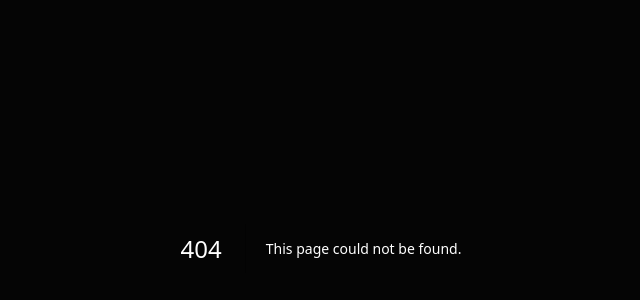
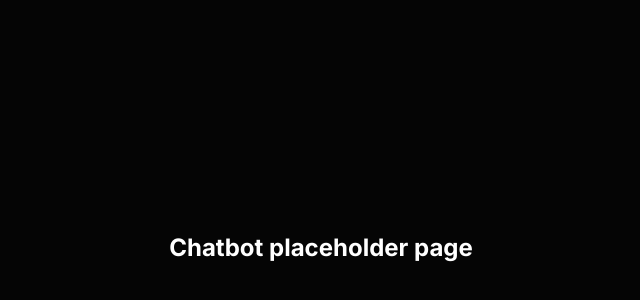
Before and after one commit to Dragonsize/TDTU_i3_app, a Next.js app: page /chatbot in a window 1280 px wide. Before the commit this address had no page. Shown: the part 152-452 px from the top of the page, without its empty margins (319-959 px from the left). Built offline with nearby package versions, Linux system fonts and the light colour scheme.

Commit message:
placeholder

```diff
--- /dev/null
+++ b/src/app/chat/page.jsx
@@ -0,0 +1,7 @@
+export default function ChatPage() {
+  return (
+    <div className="min-h-screen flex items-center justify-center text-2xl font-bold">
+      Chat placeholder page
+    </div>
+  );
+}
--- /dev/null
+++ b/src/app/chatbot/page.jsx
@@ -0,0 +1,7 @@
+export default function ChatbotPage() {
+  return (
+    <div className="min-h-screen flex items-center justify-center text-2xl font-bold">
+      Chatbot placeholder page
+    </div>
+  );
+}
```
